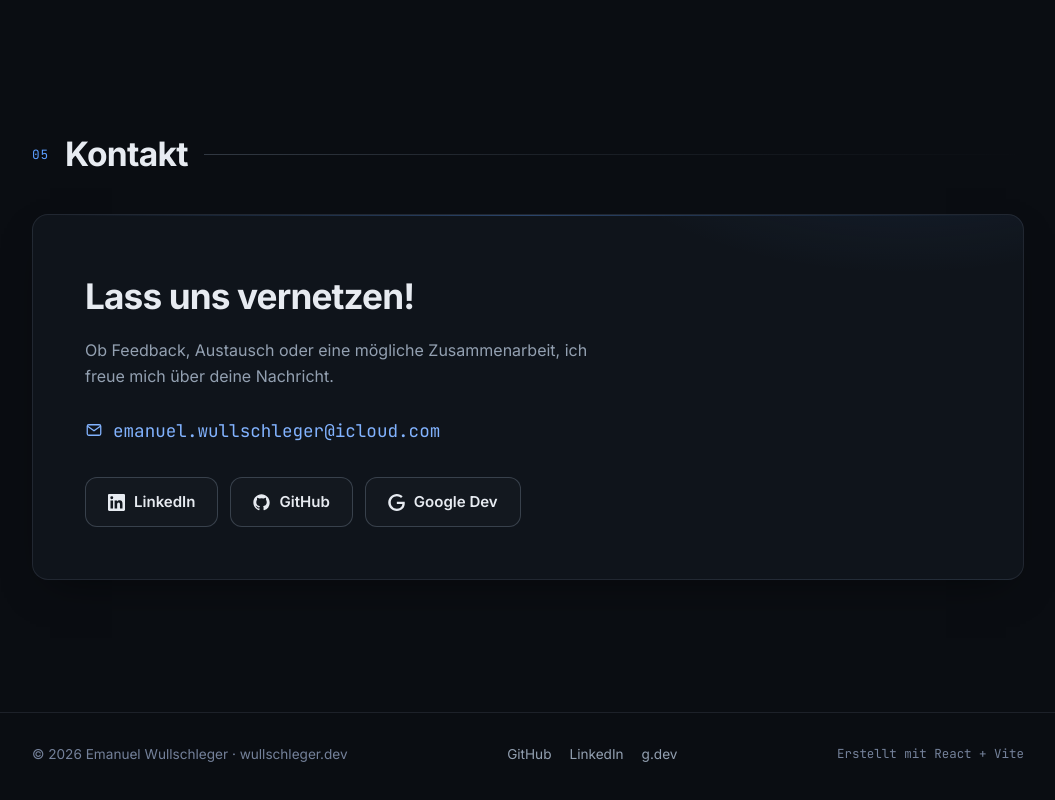
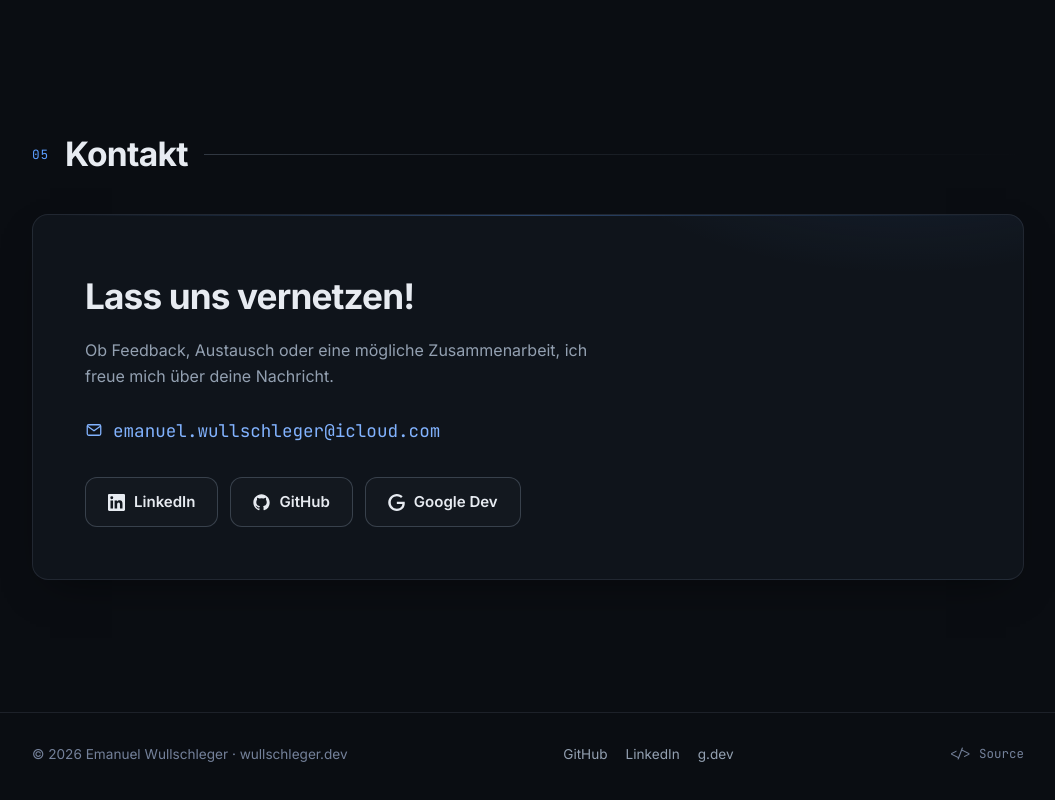
Before and after one commit to 404Emanuel/wullschleger-portfolio, a React (Vite) app in the folder wullschleger-dev/: page / in a window 1280 px wide. Shown: the part 2721-3521 px from the top of the page, without its empty margins (112-1167 px from the left). Built offline with nearby package versions, Linux system fonts and the light colour scheme.

Commit message:
footer ändern

```diff
--- a/wullschleger-dev/src/App.jsx
+++ b/wullschleger-dev/src/App.jsx
@@ -59,7 +59,16 @@ export default function App() {
               g.dev
             </a>
           </nav>
-          <p className="footer-tech">{t.footer.built}</p>
+          <a
+            className="footer-source"
+            href={profile.repo}
+            target="_blank"
+            rel="noopener noreferrer"
+            aria-label={t.footer.sourceLabel}
+            title={t.footer.sourceLabel}
+          >
+            <span aria-hidden="true">{"</>"}</span> {t.footer.source}
+          </a>
         </div>
       </footer>
     </>
--- a/wullschleger-dev/src/styles.css
+++ b/wullschleger-dev/src/styles.css
@@ -826,9 +826,16 @@ svg {
   color: var(--text);
 }
 
-.footer-tech {
+.footer-source {
   font-family: var(--font-mono);
   font-size: 0.78rem;
+  color: var(--text-faint);
+  text-decoration: none;
+  transition: color 0.15s ease;
+}
+
+.footer-source:hover {
+  color: var(--text);
 }
 
 /* ---------- Animations ---------- */
--- a/wullschleger-dev/src/translations.js
+++ b/wullschleger-dev/src/translations.js
@@ -6,6 +6,7 @@ export const profile = {
   linkedin: "https://www.linkedin.com/in/emanuel-wullschleger/",
   github: "https://github.com/404Emanuel",
   gdev: "https://g.dev/404Emanuel",
+  repo: "https://github.com/404Emanuel/wullschleger-portfolio",
 };
 
 export const translations = {
@@ -126,7 +127,8 @@ export const translations = {
       cvSoon: "folgt bald",
     },
     footer: {
-      built: "Erstellt mit React + Vite",
+      source: "Source",
+      sourceLabel: "Quellcode dieser Website auf GitHub",
     },
   },
 
@@ -247,7 +249,8 @@ export const translations = {
       cvSoon: "coming soon",
     },
     footer: {
-      built: "Built with React + Vite",
+      source: "Source",
+      sourceLabel: "Source code of this website on GitHub",
     },
   },
 };
```
